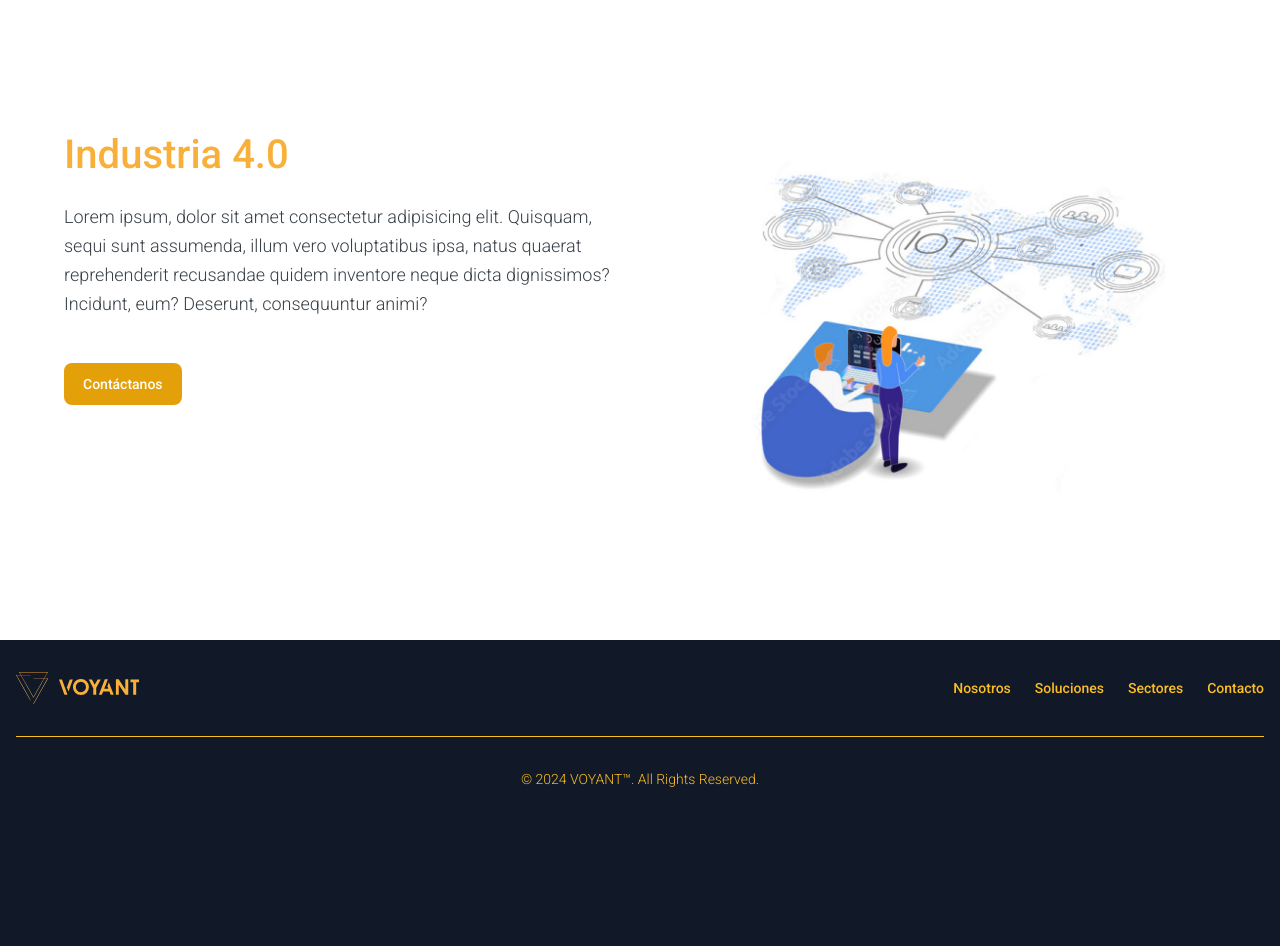
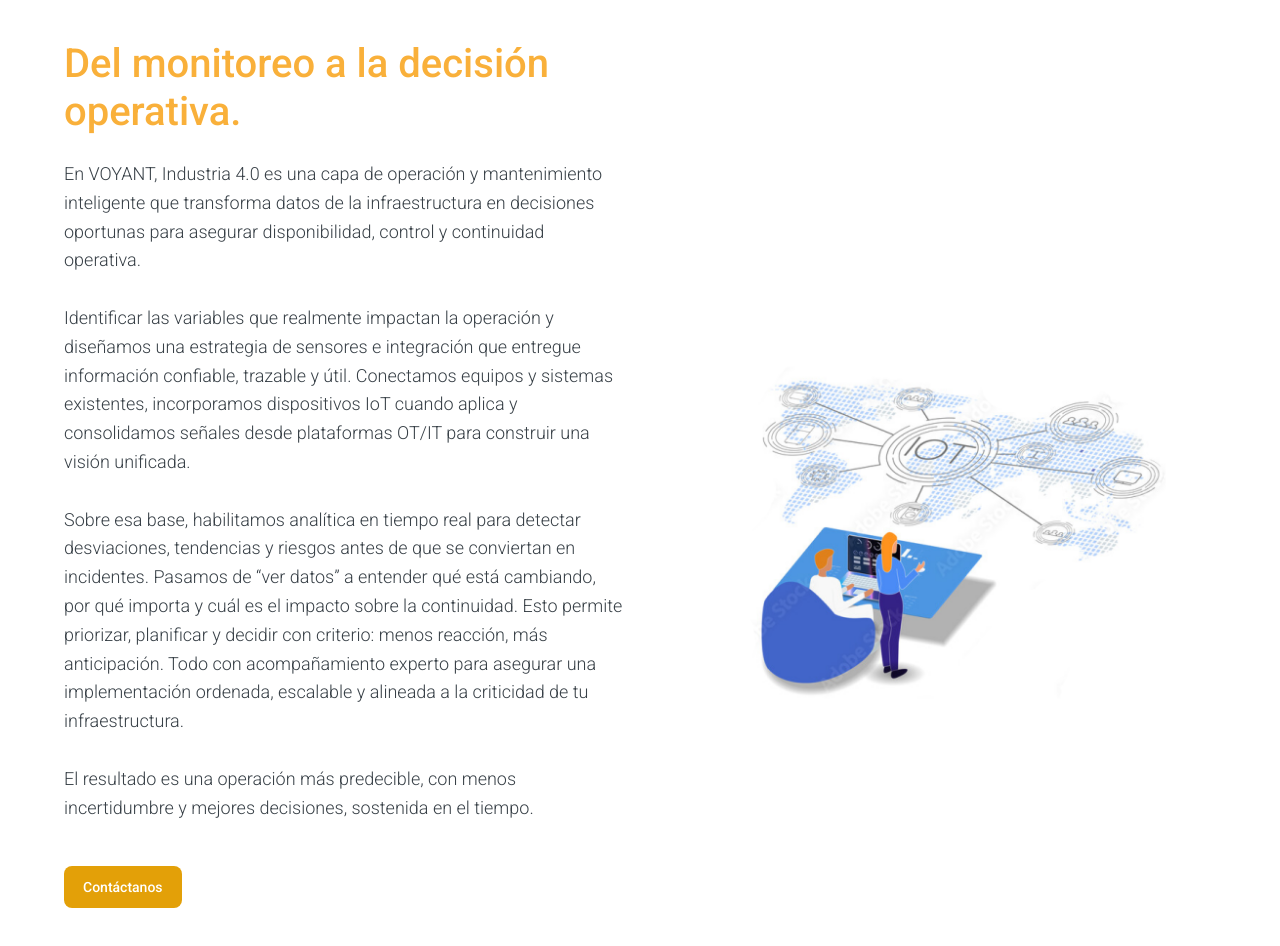
Before and after one commit to Gitbertod/Voyant, a React (Vite) app: page /soluciones/industria4.0 in a window 1280 px wide. Shown: the part 860-1806 px from the top of the page. Before the commit the page ends 1681 px from the top, so only its background shows below. Built offline with nearby package versions, Linux system fonts and the light colour scheme.

Commit message:
se inserto contenido en seccion industria 4.0

```diff
--- a/src/views/soluciones/industria4.0/IndustriaFourDotZero.jsx
+++ b/src/views/soluciones/industria4.0/IndustriaFourDotZero.jsx
@@ -49,8 +49,10 @@
             title={"Datos"}
             text={
               <>
-                <p>Dispositivos IoT para recolectar los parámetros clave para la
-                  continuidad operativa.</p>
+                <p>
+                  Dispositivos IoT para recolectar los parámetros clave para la
+                  continuidad operativa.
+                </p>
               </>
             }
             divider={true}
@@ -60,8 +62,11 @@
             title={"Decisiones"}
             text={
               <>
-                <p>Analizamos en tiempo real para identificar riesgos, tendencias</p>   y
-                desviaciones antes de que  <p>impacten la continuidad operativa.</p>
+                <p>
+                  Analizamos en tiempo real para identificar riesgos, tendencias
+                </p>{" "}
+                y desviaciones antes de que{" "}
+                <p>impacten la continuidad operativa.</p>
               </>
             }
             divider={true}
@@ -71,21 +76,54 @@
             title={"Acción"}
             text={
               <>
-                <p>Recomendaciones que permitan actuar</p> a tiempo para asegurar la
-                continuidad operativa.
+                <p>Recomendaciones que permitan actuar</p> a tiempo para
+                asegurar la continuidad operativa.
               </>
             }
-
           />
         </BoxDataPercentage>
       </CategoryWithBackgroundVideo>
       <SectionComponent
-        title="Industria 4.0"
-        buttonText="Contáctanos"
-        text="Lorem ipsum, dolor sit amet consectetur adipisicing elit. Quisquam,
-            sequi sunt assumenda, illum vero voluptatibus ipsa, natus quaerat
-            reprehenderit recusandae quidem inventore neque dicta dignissimos?
-            Incidunt, eum? Deserunt, consequuntur animi?"
+        title={
+          <>
+            <p>Del monitoreo a la decisión operativa.</p>
+          </>
+        }
+        text={
+          <>
+            <p>
+              En VOYANT, Industria 4.0 es una capa de operación y mantenimiento
+              inteligente que transforma datos de la infraestructura en
+              decisiones oportunas para asegurar disponibilidad, control y
+              continuidad operativa.
+            </p>
+            <br></br>
+            <p>
+              Identificar las variables que realmente impactan la operación y
+              diseñamos una estrategia de sensores e integración que entregue
+              información confiable, trazable y útil. Conectamos equipos y
+              sistemas existentes, incorporamos dispositivos IoT cuando aplica y
+              consolidamos señales desde plataformas OT/IT para construir una
+              visión unificada.
+            </p>
+            <br></br>
+            <p>
+              Sobre esa base, habilitamos analítica en tiempo real para detectar
+              desviaciones, tendencias y riesgos antes de que se conviertan en
+              incidentes. Pasamos de “ver datos” a entender qué está cambiando,
+              por qué importa y cuál es el impacto sobre la continuidad. Esto
+              permite priorizar, planificar y decidir con criterio: menos
+              reacción, más anticipación. Todo con acompañamiento experto para
+              asegurar una implementación ordenada, escalable y alineada a la
+              criticidad de tu infraestructura.
+            </p>
+            <br></br>
+            <p>
+              El resultado es una operación más predecible, con menos
+              incertidumbre y mejores decisiones, sostenida en el tiempo.
+            </p>
+          </>
+        }
         imgSrc="/iot.png"
         childComponent={
           <CallToAction linkTo={"/contacto"} buttonText="Contáctanos" />
```
